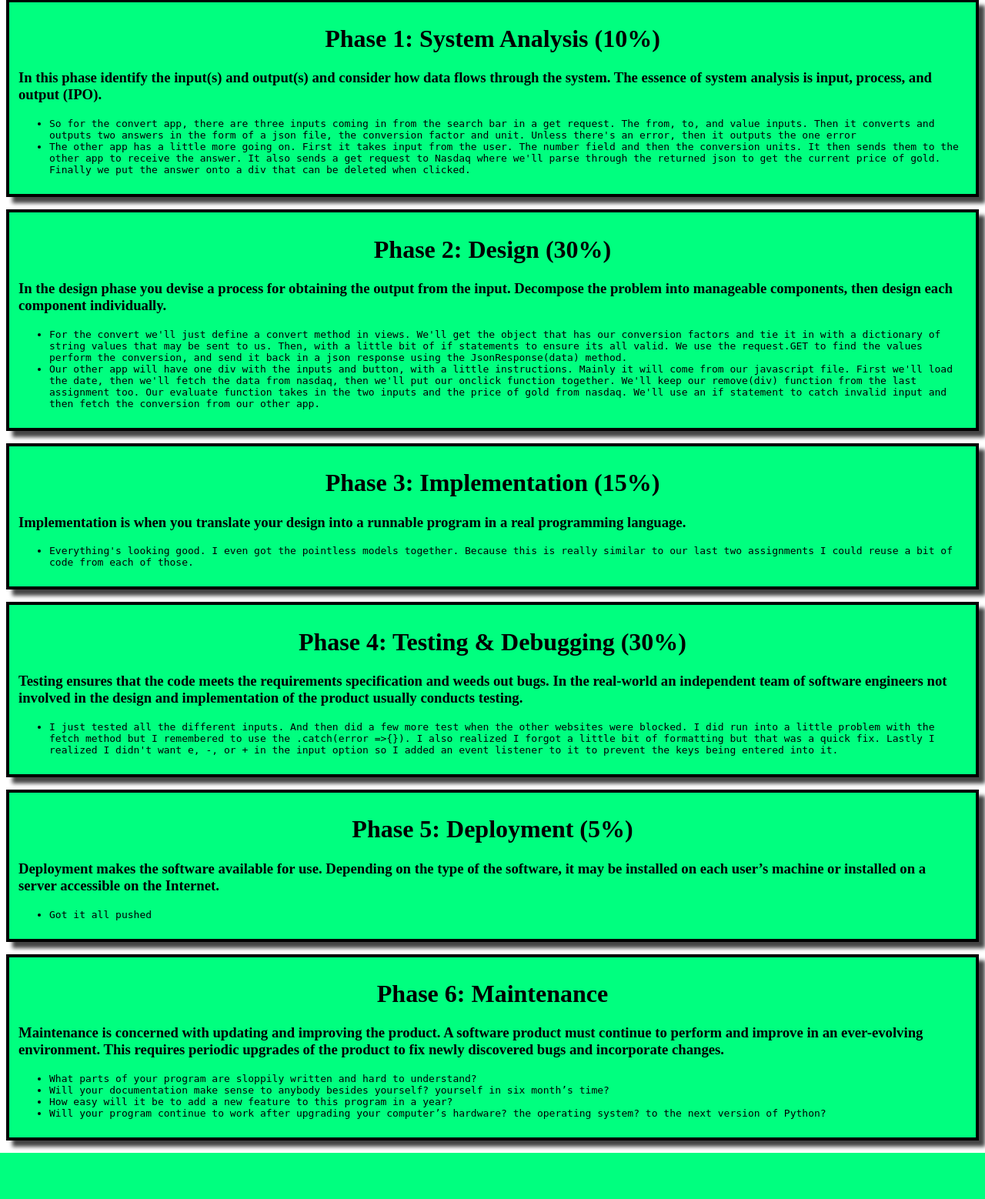
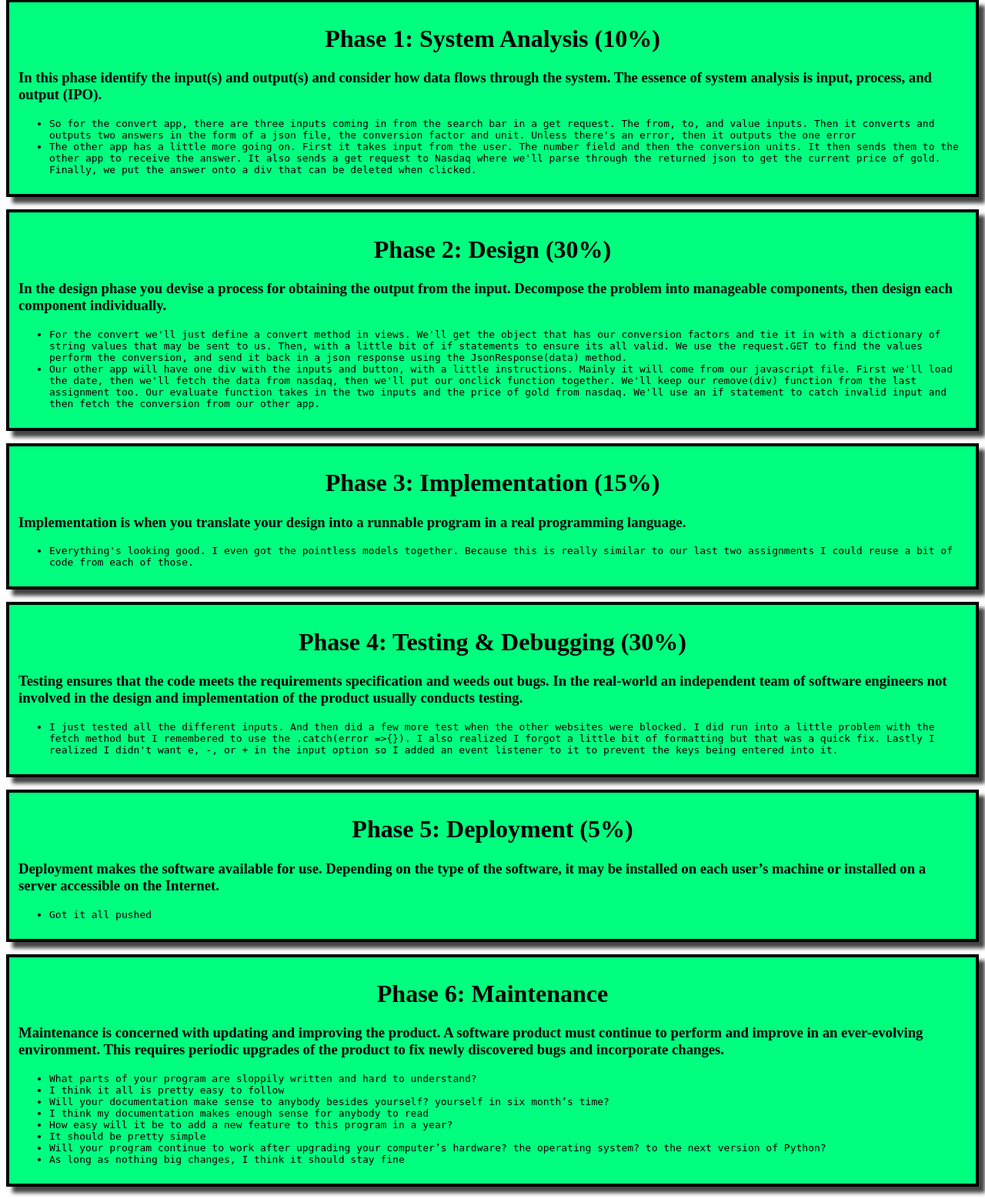
Before and after one commit to rettrobertson/nasdaq_api, a Django app: template gold/templates/gold/plan.html in a window 1280 px wide. Shown: the part 246-1804 px from the top of the page at 77% size. Before the commit the page ends 1744 px from the top, so only its background shows below. Run offline with Django 4.2, Linux system fonts and the light colour scheme; the template is opened without the code that fills it, so the values that code supplies are empty.

Commit message:
finished

```diff
--- a/gold/templates/gold/plan.html
+++ b/gold/templates/gold/plan.html
@@ -41,7 +41,7 @@
         <li>The other app has a little more going on. First it takes input from the user. The number field
         and then the conversion units. It then sends them to the other app to receive the answer. It also sends
         a get request to Nasdaq where we'll parse through the returned json to get the current price
-        of gold. Finally we put the answer onto a div that can be deleted when clicked.</li>
+        of gold. Finally, we put the answer onto a div that can be deleted when clicked.</li>
     </ul>
 
 </div>
@@ -121,9 +121,13 @@
     </h3>
     <ul>
         <li>What parts of your program are sloppily written and hard to understand?</li>
+        <li>I think it all is pretty easy to follow</li>
         <li>Will your documentation make sense to anybody besides yourself? yourself in six month’s time?</li>
+        <li>I think my documentation makes enough sense for anybody to read</li>
         <li>How easy will it be to add a new feature to this program in a year?</li>
+        <li>It should be pretty simple</li>
         <li>Will your program continue to work after upgrading your computer’s hardware? the operating system? to the next version of Python?</li>
+        <li>As long as nothing big changes, I think it should stay fine</li>
     </ul>
 </div>
 
```
